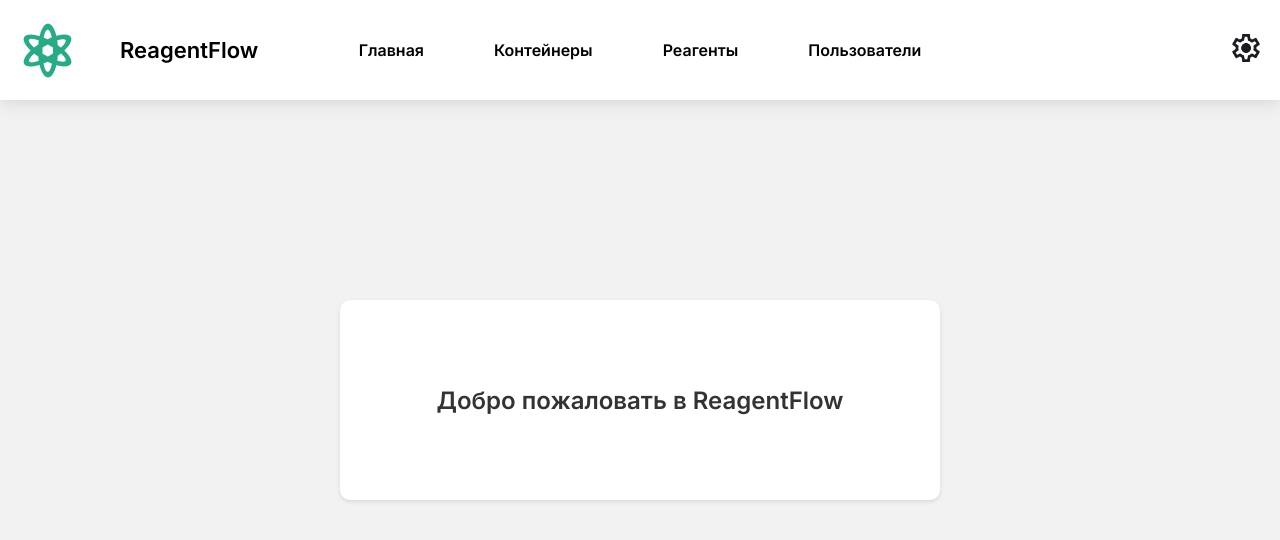
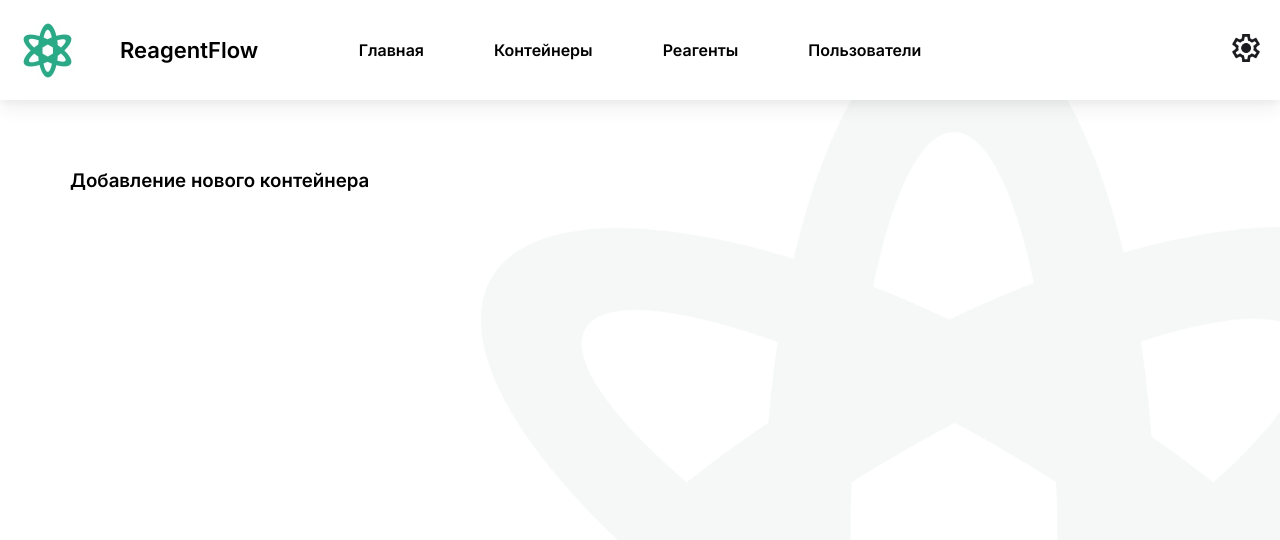
Before and after one commit to ReagentFlow/frontend, a React (Create React App) app: page / in a window 1280 px wide. Shown: the top 540 px of the page. Built offline with nearby package versions, Linux system fonts and the light colour scheme; sample sign-in values are in the browser's storage.

Commit message:
home page + mock data update

```diff
--- a/src/pages/Home.jsx
+++ b/src/pages/Home.jsx
@@ -3,9 +3,10 @@ import "../styles/Home.css";
 
 function Home() {
     return (
-        <div className="home-container">
-            <div className="home-banner">
-                <h1>Добро пожаловать в ReagentFlow</h1>
+        <div className="home-page">
+            <div className="new-container-section">
+                <h3>Добавление нового контейнера</h3>
+
             </div>
         </div>
     );
--- a/src/styles/Home.css
+++ b/src/styles/Home.css
@@ -1,26 +1,20 @@
-.home-container {
-    display: flex;
-    justify-content: center;
-    align-items: center;
-    height: 100vh;
-    background-color: #f2f2f2;
+.home-page {
+    font-family: Inter, sans-serif;
+    padding-top: 150px;
+    padding-left: 70px;
+    padding-right: 20px;
+    z-index: 2;
 }
 
-.home-banner {
-    display: flex;
-    justify-content: center;
-    align-items: center;
-    background-color: #fff;
-    border-radius: 10px;
-    width: 80%;
-    max-width: 600px;
-    height: 200px;
-    margin: 0 auto;
-    box-shadow: 0 2px 4px rgba(0, 0, 0, 0.1);
+.home-page::before {
+    content: '';
+    position: absolute;
+    width: 800px;
+    height: 800px;
+    bottom: 0;
+    right: 0;
+    background: url('../assets/background-logo.png') no-repeat right bottom;
+    background-size: contain;
+    opacity: 0.4;
+    z-index: 1;
 }
-
-.home-banner h1 {
-    font-size: 24px;
-    color: #333;
-    text-align: center;
-}
--- a/src/styles/Table.css
+++ b/src/styles/Table.css
@@ -7,7 +7,7 @@ table {
     width: 100%;
     border-collapse: collapse;
     text-align: left;
-    table-layout: fixed;
+    table-layout: auto;
 }
 
 th,
```
Also changed, not shown: 2 other files (tests, documents, lock files or other folders).
